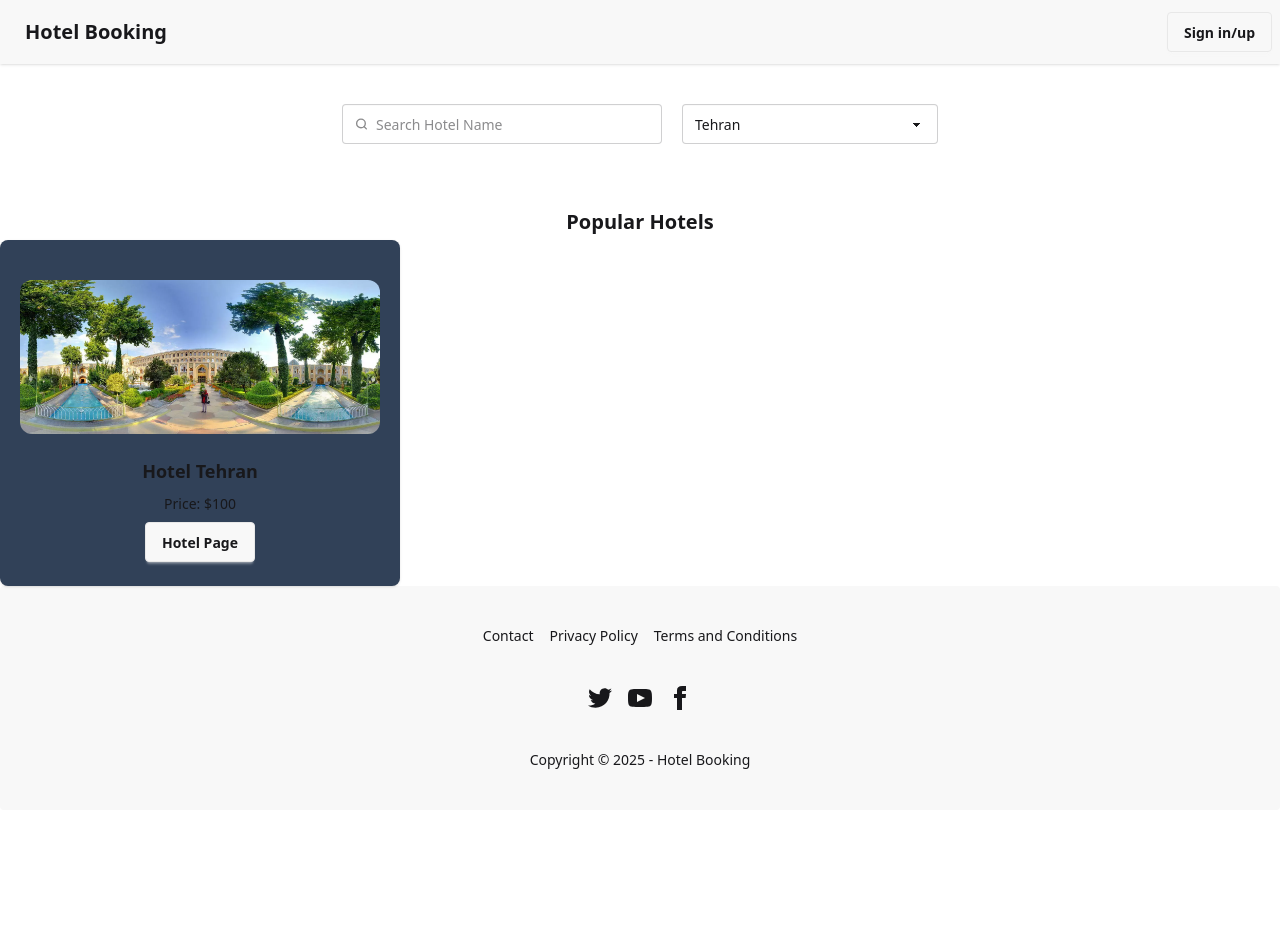
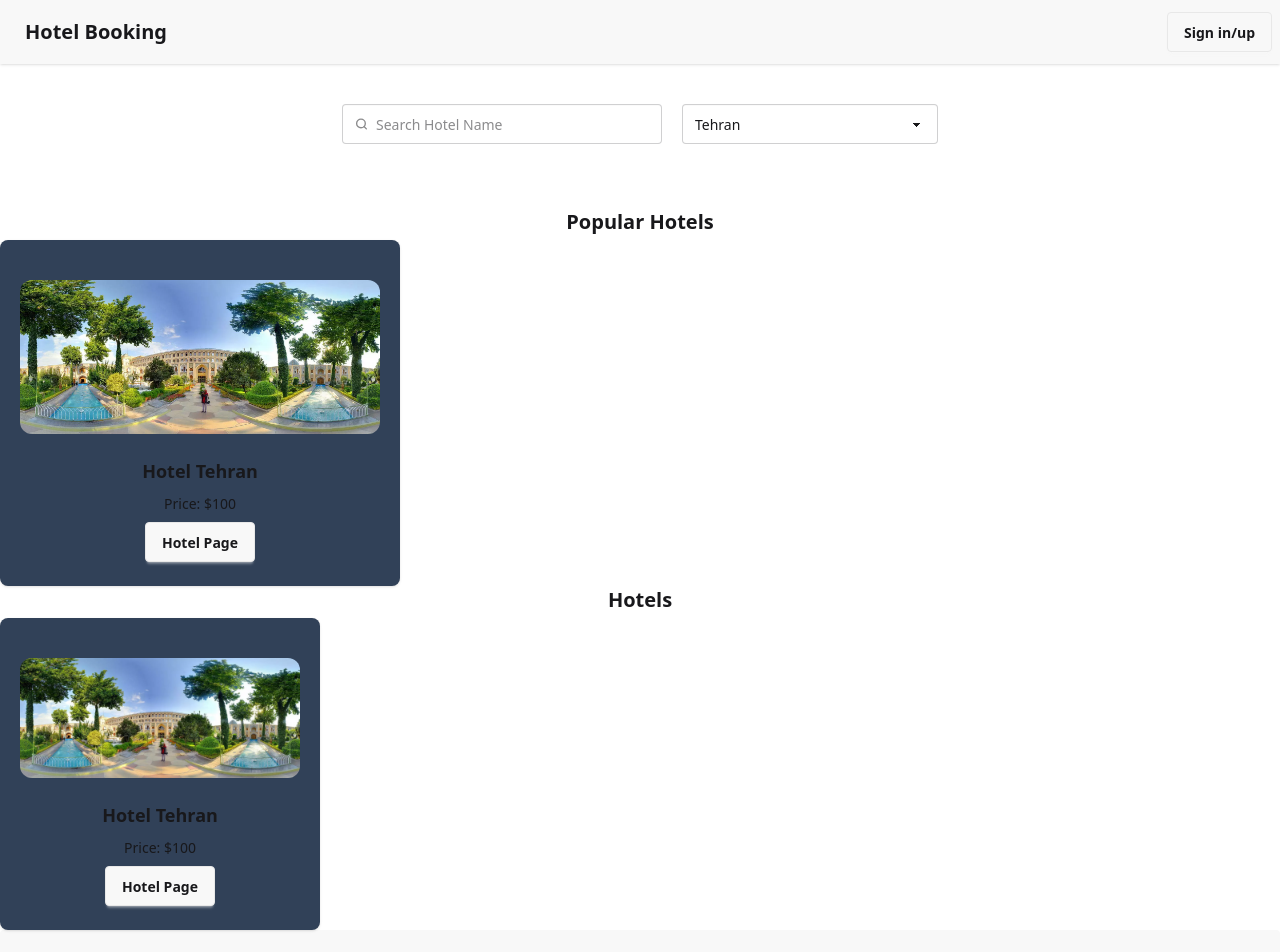
Before and after one commit to 001M4N/Hotel-Booking, a React (Vite) app in the folder hotel-booking/: page / in a window 1280 px wide. Shown: the top 952 px of the page. Before the commit the page ends 810 px from the top, so only its background shows below. Built offline with nearby package versions, Linux system fonts and the light colour scheme.

Commit message:
define a prop for HotelCard

```diff
--- a/hotel-booking/src/components/HotelCard.jsx
+++ b/hotel-booking/src/components/HotelCard.jsx
@@ -1,6 +1,6 @@
-function HotelCard() {
+function HotelCard({ cardSize = "w-100" }) {
   return (
-    <div className="card bg-slate-700 w-100 shadow-sm">
+    <div className={`card bg-slate-700 ${cardSize} shadow-sm`}>
       <figure className="px-5 pt-10">
         <img
           src="../../public/assets/placeHolderImage.webp"
--- /dev/null
+++ b/hotel-booking/src/components/HotelLists.jsx
@@ -0,0 +1,13 @@
+import HotelCard from "./HotelCard";
+
+function HotelLists() {
+  return (
+    <>
+      <h2 className="text-xl font-bold text-center mb-6 sm:mb-1">Hotels</h2>
+      <div className="grid grid-cols-4">
+        <HotelCard cardSize="w-80" />
+      </div>
+    </>
+  );
+}
+export default HotelLists;
--- a/hotel-booking/src/pages/Home.jsx
+++ b/hotel-booking/src/pages/Home.jsx
@@ -1,6 +1,7 @@
 import Header from "../components/Header";
 import SearchBar from "../components/SearchBar";
 import PopularHotels from "../components/PopularHotels";
+import HotelLists from "../components/HotelLists";
 import Footer from "../components/Footer";
 
 function Home() {
@@ -9,6 +10,7 @@ function Home() {
       <Header />
       <SearchBar />
       <PopularHotels />
+      <HotelLists />
       <Footer />
     </div>
   );
```
